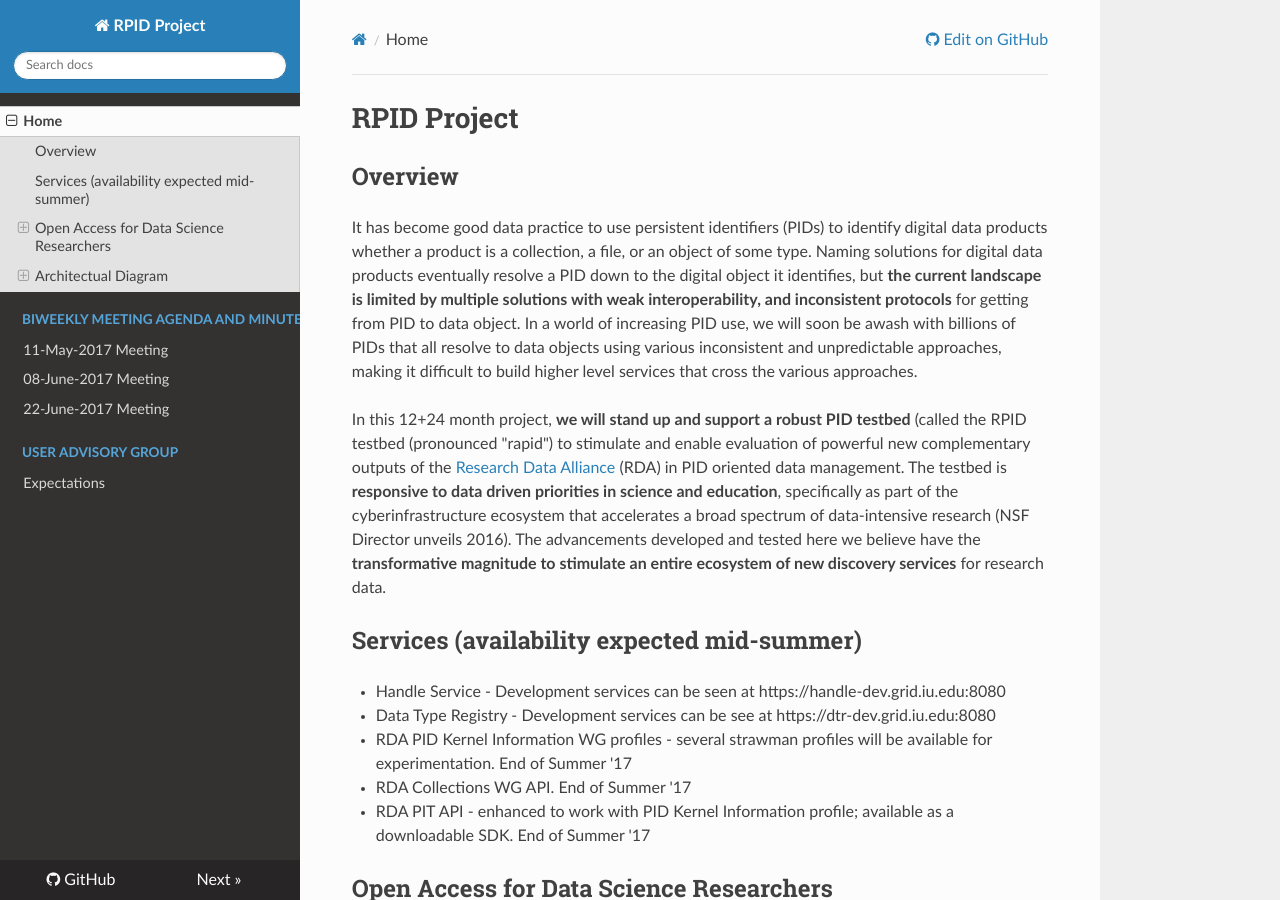
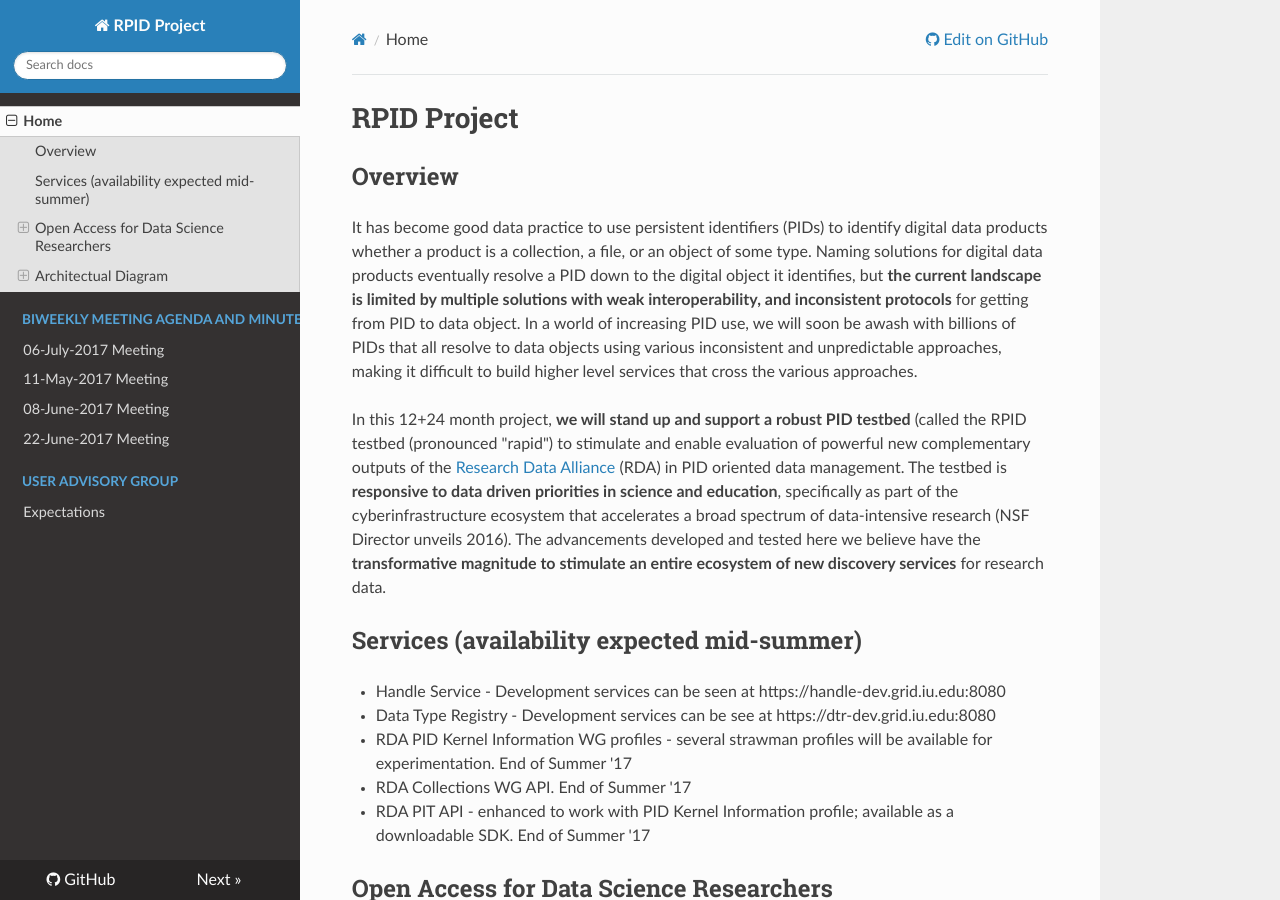
Before and after one commit to rpidproject/rpid, an MkDocs documentation site: the page built from docs/index.md, in a window 1280 px wide and 900 px high. Built offline with MkDocs 1.6.1, drawn with Linux system fonts in a browser that asks for light colours; nearby versions of some CDN libraries; old or Windows-style settings are respelled for this version of MkDocs.

Commit message:
Update mkdocs.yml

```diff
--- a/mkdocs.yml
+++ b/mkdocs.yml
@@ -9,6 +9,7 @@
 pages:
 - Home: 'index.md'
 - BiWeekly Meeting Agenda and Minutes:
+  - '06-July-2017 Meeting': '06-July-2017.md'
   - '11-May-2017 Meeting': '11-May-2017.md'
   - '08-June-2017 Meeting': '08-June-2017.md'
   - '22-June-2017 Meeting': '22-June-2017.md'
```
